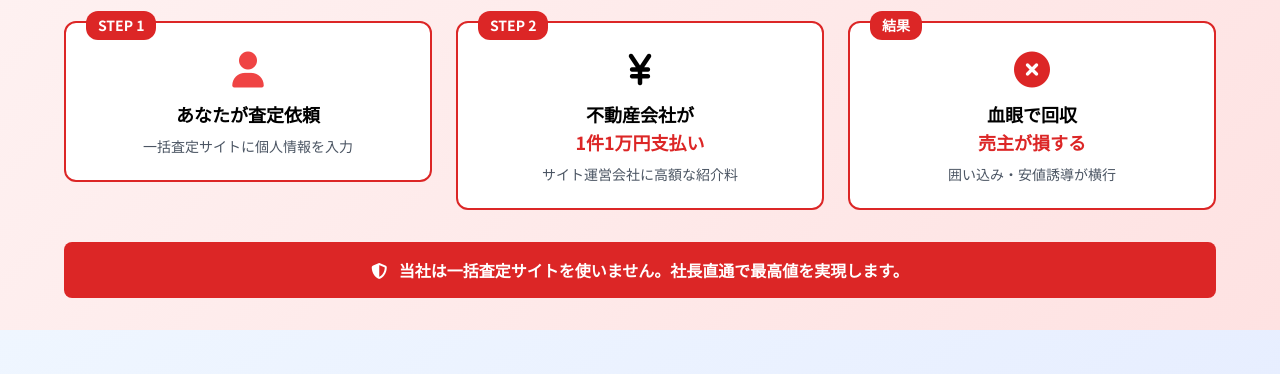
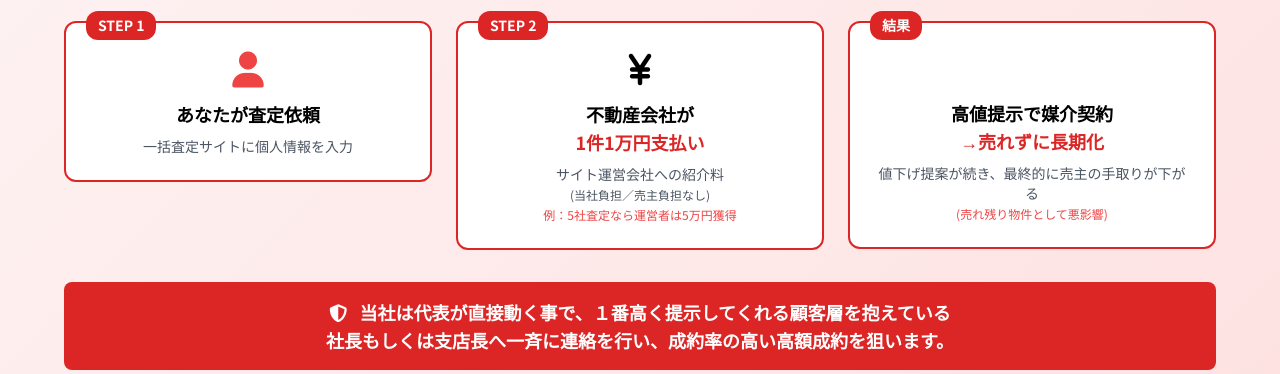
Before and after one commit to c21-japan/nara-century21-inui, a plain HTML site: page index.html in a window 1280 px wide. Shown: the part 195-569 px from the top of the page. Drawn offline with nearby package versions, Linux system fonts and the light colour scheme.

Commit message:
Update index.html

```diff
--- a/index.html
+++ b/index.html
@@ -267,7 +267,7 @@ var e=ttq._i[t]||[],n=0;n<ttq.methods.length;n++)ttq.setAndDefer(e,ttq.methods[n
         </div>
     </header>
 
-    <!-- 一括査定の闇暴露セクション（改善版） -->
+    <!-- 一括査定の闇暴露セクション（改訂版） -->
     <section class="dark-truth-section py-8 px-4">
         <div class="container mx-auto max-w-6xl">
             <div class="text-center mb-6">
@@ -306,32 +306,40 @@ var e=ttq._i[t]||[],n=0;n<ttq.methods.length;n++)ttq.setAndDefer(e,ttq.methods[n
                             不動産会社が<br>
                             <span class="text-red-600">1件1万円支払い</span>
                         </h3>
-                        <p class="text-sm text-gray-600">サイト運営会社に高額な紹介料</p>
+                        <p class="text-sm text-gray-600">
+                            サイト運営会社への紹介料<br>
+                            <span class="text-xs">(当社負担／売主負担なし)</span><br>
+                            <span class="text-xs text-red-500">例：5社査定なら運営者は5万円獲得</span>
+                        </p>
                     </div>
                     <div class="flow-arrow md:hidden">↓</div>
                 </div>
 
-                <!-- Step 3 -->
+                <!-- 結果 -->
                 <div class="text-center">
                     <div class="danger-card">
                         <div class="danger-badge">結果</div>
                         <div class="text-4xl mb-3 text-red-600">
-                            <i class="fas fa-times-circle"></i>
+                            <i class="fas fa-chart-down"></i>
                         </div>
                         <h3 class="font-bold text-lg mb-2">
-                            血眼で回収<br>
-                            <span class="text-red-600">売主が損する</span>
+                            高値提示で媒介契約<br>
+                            <span class="text-red-600">→売れずに長期化</span>
                         </h3>
-                        <p class="text-sm text-gray-600">囲い込み・安値誘導が横行</p>
+                        <p class="text-sm text-gray-600">
+                            値下げ提案が続き、最終的に売主の手取りが下がる<br>
+                            <span class="text-xs text-red-500">(売れ残り物件として悪影響)</span>
+                        </p>
                     </div>
                 </div>
             </div>
 
-            <!-- 警告メッセージ -->
+            <!-- 解決策メッセージ -->
             <div class="bg-red-600 text-white p-4 rounded-lg text-center">
-                <p class="font-bold">
+                <p class="font-bold text-lg">
                     <i class="fas fa-shield-alt mr-2"></i>
-                    当社は一括査定サイトを使いません。社長直通で最高値を実現します。
+                    当社は代表が直接動く事で、１番高く提示してくれる顧客層を抱えている<br class="hidden md:inline">
+                    社長もしくは支店長へ一斉に連絡を行い、成約率の高い高額成約を狙います。
                 </p>
             </div>
         </div>
```
